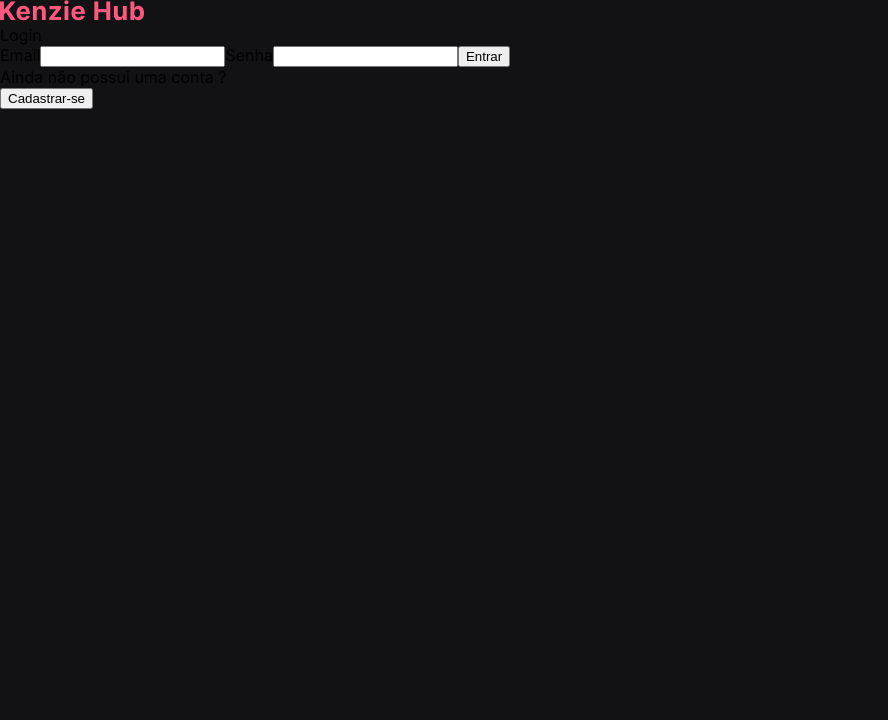
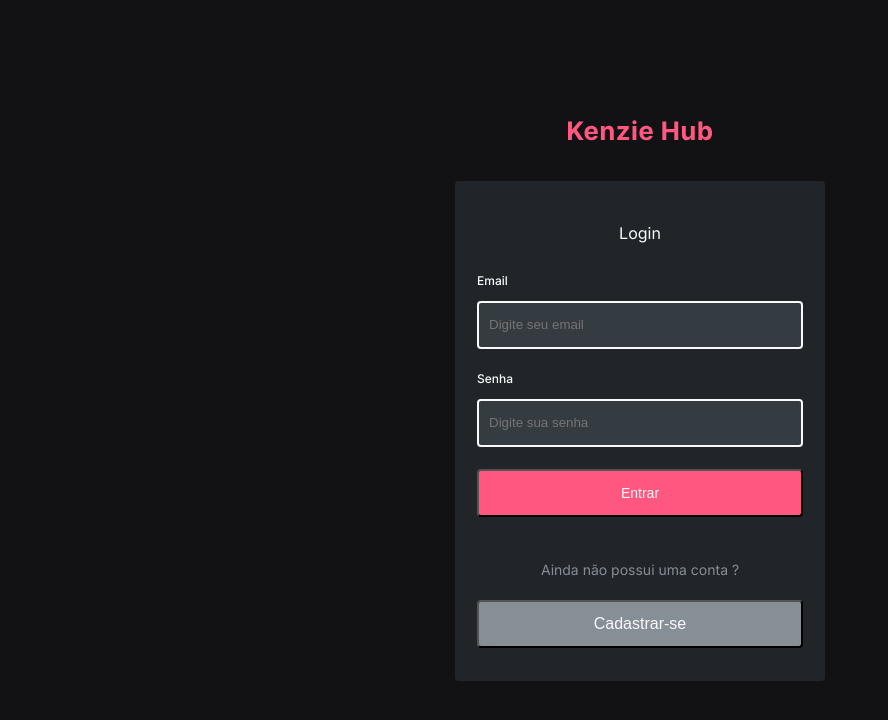
Before and after one commit to Kenzie-Academy-Brasil-Developers/react-entrega-kenzie-hub-muriloinouye, a React (Create React App) app: page / in a window 1280 px wide. Shown: the top 720 px of the page, without its empty margins (0-888 px from the left). Built offline with nearby package versions, Linux system fonts and the light colour scheme.

Commit message:
feat/loginPage styles

```diff
--- a/src/components/Login-components/Login-form/LoginForm.module.css
+++ b/src/components/Login-components/Login-form/LoginForm.module.css
@@ -0,0 +1,78 @@
+.form {
+  width: 370px;
+  height: 500px;
+  margin: 0 auto;
+  padding: 42px 22px;
+
+  display: flex;
+  flex-direction: column;
+
+  background-color: var(--grey-3);
+  border-radius: 4px;
+}
+
+.formHeader {
+  width: 100%;
+  margin-bottom: 30px;
+  color: var(--grey-0);
+  text-align: center;
+}
+
+.formDiv {
+  display: flex;
+  flex-direction: column;
+  gap: 22px;
+}
+
+.label {
+  color: var(--grey-0);
+  margin-bottom: -9px;
+}
+
+.input {
+  height: 48px;
+  width: 100%;
+  padding-left: 10px;
+
+  background-color: var(--grey-2);
+  color: var(--grey-0);
+  border: solid 2px var(--grey-0);
+  border-radius: 4px;
+}
+
+.buttonSubmit {
+  height: 48px;
+  width: 100%;
+
+  background-color: var(--color-primary);
+  color: var(--grey-0);
+  border-radius: 4px;
+
+  font-size: 14px;
+  font-weight: 500;
+}
+
+.unregistedDiv {
+  margin-top: 44px;
+
+  display: flex;
+  flex-direction: column;
+  gap: 22px;
+}
+
+.unregistedP {
+  color: var(--grey-1);
+  font-size: 14px;
+  text-align: center;
+}
+
+.registerButton {
+  width: 100%;
+  height: 48px;
+
+  background-color: var(--grey-1);
+  color: var(--grey-0);
+  font-size: 16px;
+  font-weight: 500;
+  border-radius: 4px;
+}
--- a/src/components/Login-components/Login-form/index.jsx
+++ b/src/components/Login-components/Login-form/index.jsx
@@ -4,6 +4,8 @@ import { useForm } from "react-hook-form";
 import { yupResolver } from "@hookform/resolvers/yup";
 import axios from "axios";
 import { redirect, useNavigate } from "react-router-dom";
+
+import styles from "./LoginForm.module.css";
 
 export const LoginForm = () => {
   const navigate = useNavigate();
@@ -40,19 +42,41 @@ export const LoginForm = () => {
   console.log(errors);
 
   return (
-    <form onSubmit={handleSubmit(formSubmit)}>
-      <header>Login</header>
-      <div>
-        <label htmlFor="email">Email</label>
-        <input type="text" id="email" {...register("email")} />
-        {errors.email?.message}
-        <label htmlFor="password">Senha</label>
-        <input type="password" id="password" {...register("password")} />
-        <button type="submit">Entrar</button>
+    <form onSubmit={handleSubmit(formSubmit)} className={`${styles.form}`}>
+      <header className={styles.formHeader}>Login</header>
+      <div className={styles.formDiv}>
+        <label htmlFor="email" className={`${styles.label} headline`}>
+          Email
+        </label>
+        <input
+          type="text"
+          id="email"
+          {...register("email")}
+          className={styles.input}
+          placeholder="Digite seu email"
+        />
+        <label htmlFor="password" className={`${styles.label} headline`}>
+          Senha
+        </label>
+        <input
+          type="password"
+          id="password"
+          {...register("password")}
+          className={styles.input}
+          placeholder="Digite sua senha"
+        />
+        <button type="submit" className={styles.buttonSubmit}>
+          Entrar
+        </button>
       </div>
-      <div>
-        <p>Ainda não possui uma conta ?</p>
-        <button onClick={() => navigate("/register")}>Cadastrar-se</button>
+      <div className={styles.unregistedDiv}>
+        <p className={styles.unregistedP}>Ainda não possui uma conta ?</p>
+        <button
+          onClick={() => navigate("/register")}
+          className={styles.registerButton}
+        >
+          Cadastrar-se
+        </button>
       </div>
     </form>
   );
--- a/src/components/Login-components/Login-header/index.jsx
+++ b/src/components/Login-components/Login-header/index.jsx
@@ -4,7 +4,7 @@ import style from "./loginHeader.module.css";
 
 export const LoginHeader = () => {
   return (
-    <div className={style.logoDiv}>
+    <div className={`container ${style.logoDiv}`}>
       <img src={logo} alt="" />
     </div>
   );
--- a/src/components/Login-components/Login-header/loginHeader.module.css
+++ b/src/components/Login-components/Login-header/loginHeader.module.css
@@ -0,0 +1,5 @@
+.logoDiv {
+  display: flex;
+  align-items: center;
+  justify-content: center;
+}
--- a/src/pages/Login/index.jsx
+++ b/src/pages/Login/index.jsx
@@ -1,10 +1,11 @@
 import React from "react";
 import { LoginForm } from "../../components/Login-components/Login-form";
 import { LoginHeader } from "../../components/Login-components/Login-header";
+import styles from "./login.module.css";
 
 export const Login = () => {
   return (
-    <div>
+    <div className={styles.loginContainer}>
       <LoginHeader />
       <LoginForm />
     </div>
--- a/src/pages/Login/login.module.css
+++ b/src/pages/Login/login.module.css
@@ -0,0 +1,8 @@
+.loginContainer {
+  height: 100vh;
+  display: flex;
+  flex-direction: column;
+  align-items: center;
+  justify-content: center;
+  gap: 40px;
+}
```
